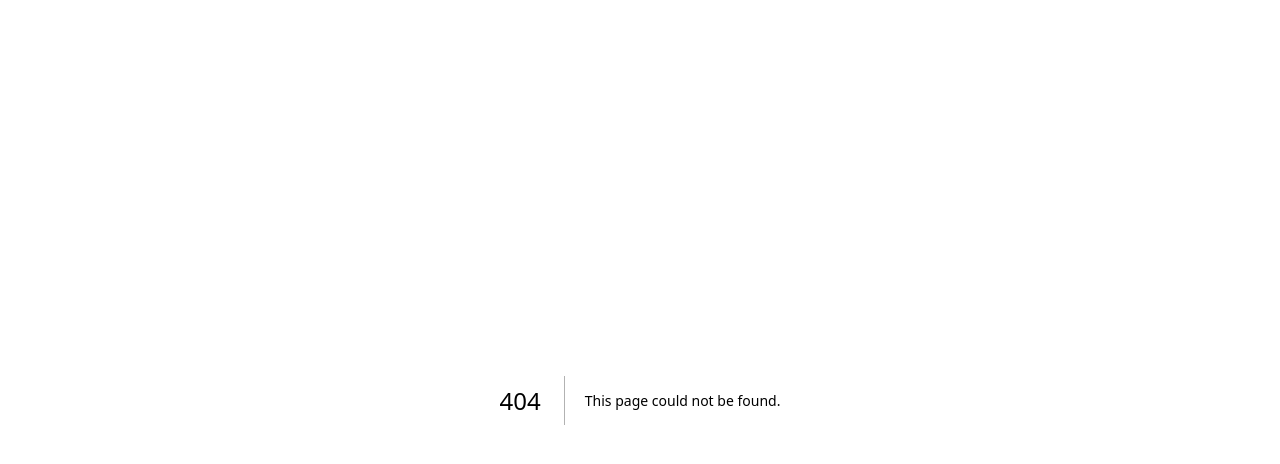
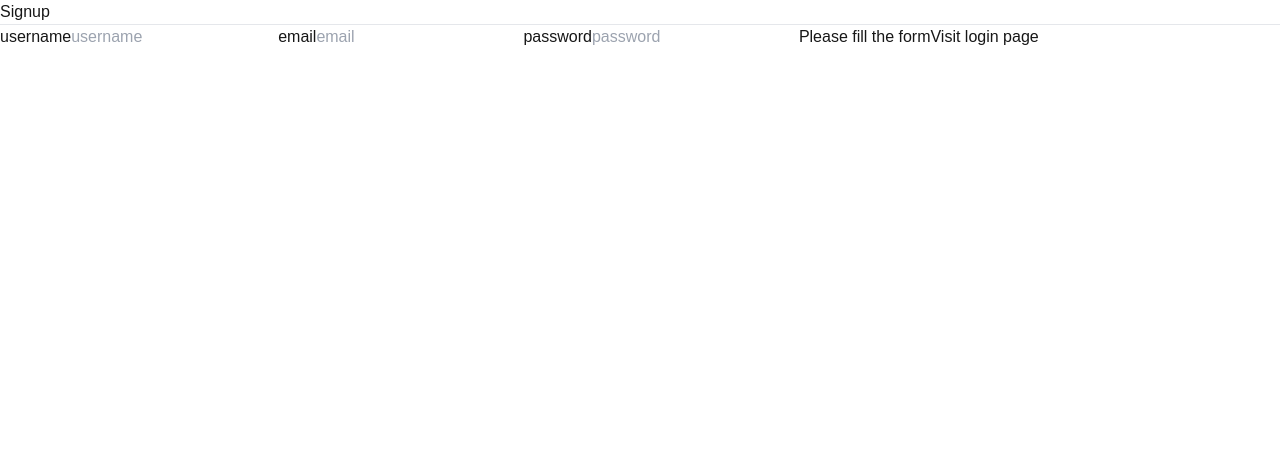
Before and after one commit to in-aadi/next-auth, a Next.js app: page /signup in a window 1280 px wide. Before the commit this address had no page. Shown: the top 464 px of the page. Built offline with nearby package versions, Linux system fonts and the light colour scheme.

Commit message:
added signup page

```diff
--- a/package.json
+++ b/package.json
@@ -9,13 +9,15 @@
     "lint": "next lint"
   },
   "dependencies": {
+    "axios": "^1.7.9",
     "bcryptjs": "^2.4.3",
     "jsonwebtoken": "^9.0.2",
     "mongoose": "^8.9.3",
     "next": "15.1.3",
     "nodemailer": "^6.9.16",
     "react": "^19.0.0",
-    "react-dom": "^19.0.0"
+    "react-dom": "^19.0.0",
+    "react-hot-toast": "^2.5.1"
   },
   "devDependencies": {
     "@eslint/eslintrc": "^3",
--- /dev/null
+++ b/src/app/signup/page.tsx
@@ -0,0 +1,83 @@
+"use client";
+
+import { useEffect, useState } from "react";
+import axios from "axios";
+import { toast } from "react-hot-toast";
+import { useRouter } from "next/navigation";
+import Link from "next/link";
+
+export default function SignupPage() {
+	const router = useRouter();
+	const [user, setUser] = useState({
+		email: "",
+		password: "",
+		username: "",
+	});
+	const [buttonDisabled, setButtonDisabled] = useState(true);
+	const [loading, setLoading] = useState(false);
+
+	const onSignup = async () => {
+		try {
+			setLoading(true);
+			const response = await axios.post("/api/users/signup", user);
+			console.log("Signup success", response);
+			router.push("/login");
+		} catch (error: any) {
+			console.log(error.message);
+			toast.error(error.message);
+		}
+	};
+
+	useEffect(() => {
+		if (
+			user.email.length > 0 &&
+			user.password.length > 0 &&
+			user.username.length > 0
+		) {
+			setButtonDisabled(false);
+		} else {
+			setButtonDisabled(true);
+		}
+	}, [user]);
+
+	return (
+		<div className="flex flex-col items-center justify-center min-h-screen py-2">
+			<h1>{loading ? "Processing" : "Signup"}</h1>
+			<hr />
+			<label htmlFor="username">username</label>
+			<input
+				className="p-2 border border-gray-300 rounded-lg mb-4 focus:outline-none focus:border-gray-600 text-black"
+				type="text"
+				id="username"
+				value={user.username}
+				onChange={(e) => setUser({ ...user, username: e.target.value })}
+				placeholder="username"
+			/>
+			<label htmlFor="email">email</label>
+			<input
+				className="p-2 border border-gray-300 rounded-lg mb-4 focus:outline-none focus:border-gray-600 text-black"
+				id="email"
+				type="text"
+				value={user.email}
+				onChange={(e) => setUser({ ...user, email: e.target.value })}
+				placeholder="email"
+			/>
+			<label htmlFor="password">password</label>
+			<input
+				className="p-2 border border-gray-300 rounded-lg mb-4 focus:outline-none focus:border-gray-600 text-black"
+				id="password"
+				type="password"
+				value={user.password}
+				onChange={(e) => setUser({ ...user, password: e.target.value })}
+				placeholder="password"
+			/>
+			<button
+				onClick={onSignup}
+				className="p-2 border border-gray-300 rounded-lg mb-4 focus:outline-none focus:border-gray-600"
+			>
+				{buttonDisabled ? "Please fill the form" : "Signup"}
+			</button>
+			<Link href="/login">Visit login page</Link>
+		</div>
+	);
+}
```
Also changed, not shown: src/app/profile/page.tsx (added), src/app/verifyemail/page.tsx (added), 1 other file (tests, documents, lock files or other folders).
